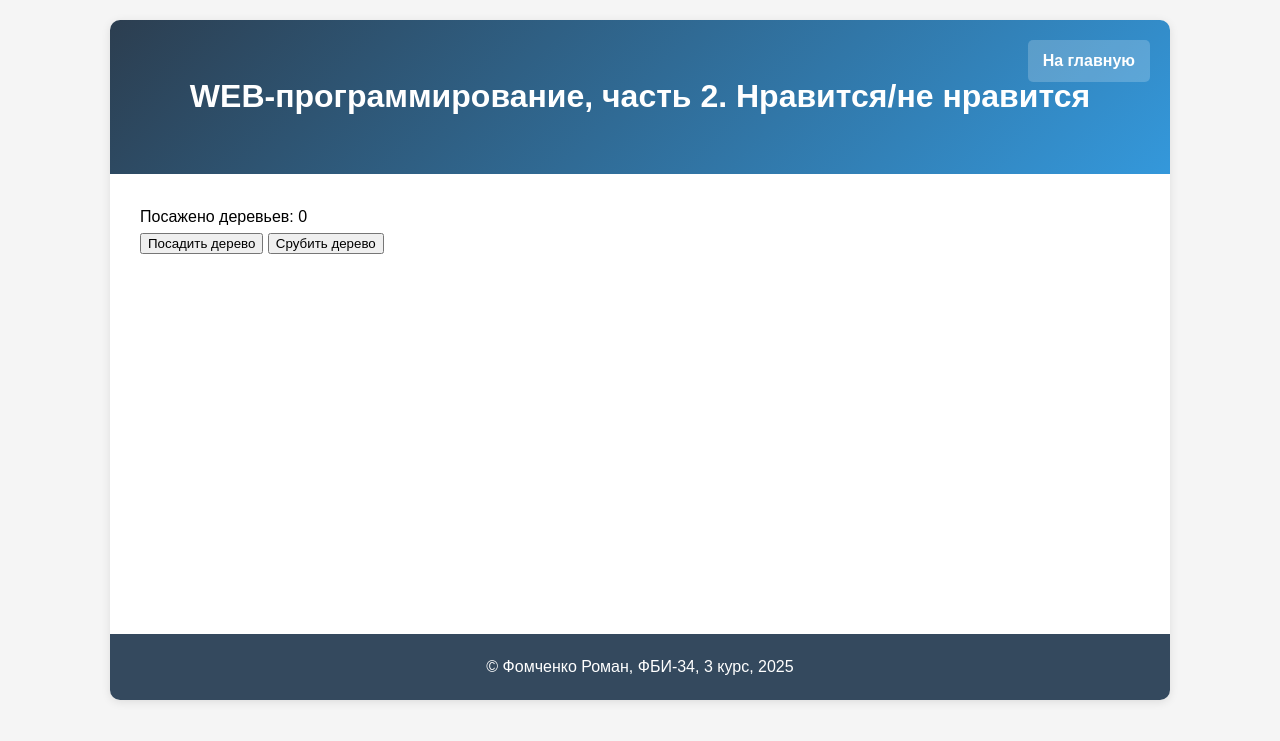
After one commit to Sqkel0v3/web-back-labs, a Flask app: page /lab4/tree in a window 1280 px wide. The commit adds this page. Shown: the top 741 px of the page. Run offline with Flask 3, Linux system fonts and the light colour scheme.

Commit message:
Счетчик деревьев

```diff
--- a/app.py
+++ b/app.py
@@ -12,6 +12,9 @@ app.register_blueprint(lab1)
 app.register_blueprint(lab2)
 app.register_blueprint(lab3)
 app.register_blueprint(lab4)
+
+if __name__ == '__main__':
+    app.run(debug=True)
 
 error_404_log = []
 
--- a/lab4.py
+++ b/lab4.py
@@ -1,5 +1,4 @@
 from flask import Blueprint, render_template, request
-
 lab4 = Blueprint('lab4', __name__)
 
 @lab4.route('/lab4/')
@@ -109,3 +108,19 @@ def power():
 
     result = x1 ** x2
     return render_template('lab4/pow.html', x1=x1, x2=x2, result=result)
+
+tree_count = 0
+
+@lab4.route('/lab4/tree', methods=['GET', 'POST'])
+def tree():
+    global tree_count
+    if request.method == 'GET':
+        return render_template('lab4/tree.html', tree_count=tree_count)
+
+    operation = request.form.get('operation')
+    if operation == 'cut':
+        tree_count -= 1
+    elif operation == 'plant':
+        tree_count += 1
+
+    return render_template('lab4/tree.html', tree_count=tree_count)
--- a/templates/lab4/lab4.html
+++ b/templates/lab4/lab4.html
@@ -11,5 +11,6 @@
         <li><a href="/lab4/mult-form">Умножение</a></li>
         <li><a href="/lab4/sub-form">Вычитание</a></li>
         <li><a href="/lab4/pow-form">Возведение в степень</a></li>
+        <li><a href="/lab4/tree">Посадка деревьев</a></li>
     </ol>
 {% endblock %}
--- /dev/null
+++ b/templates/lab4/tree.html
@@ -0,0 +1,13 @@
+{% extends "base.html" %}
+
+{% block lab %}Нравится/не нравится{% endblock %}
+
+{% block main %}
+    <div>
+        Посажено деревьев: {{ tree_count }}
+    </div>
+    <form method="post">
+        <button name="operation" value="plant">Посадить дерево</button>
+        <button name="operation" value="cut">Срубить дерево</button>
+    </form>
+{% endblock %}
```
